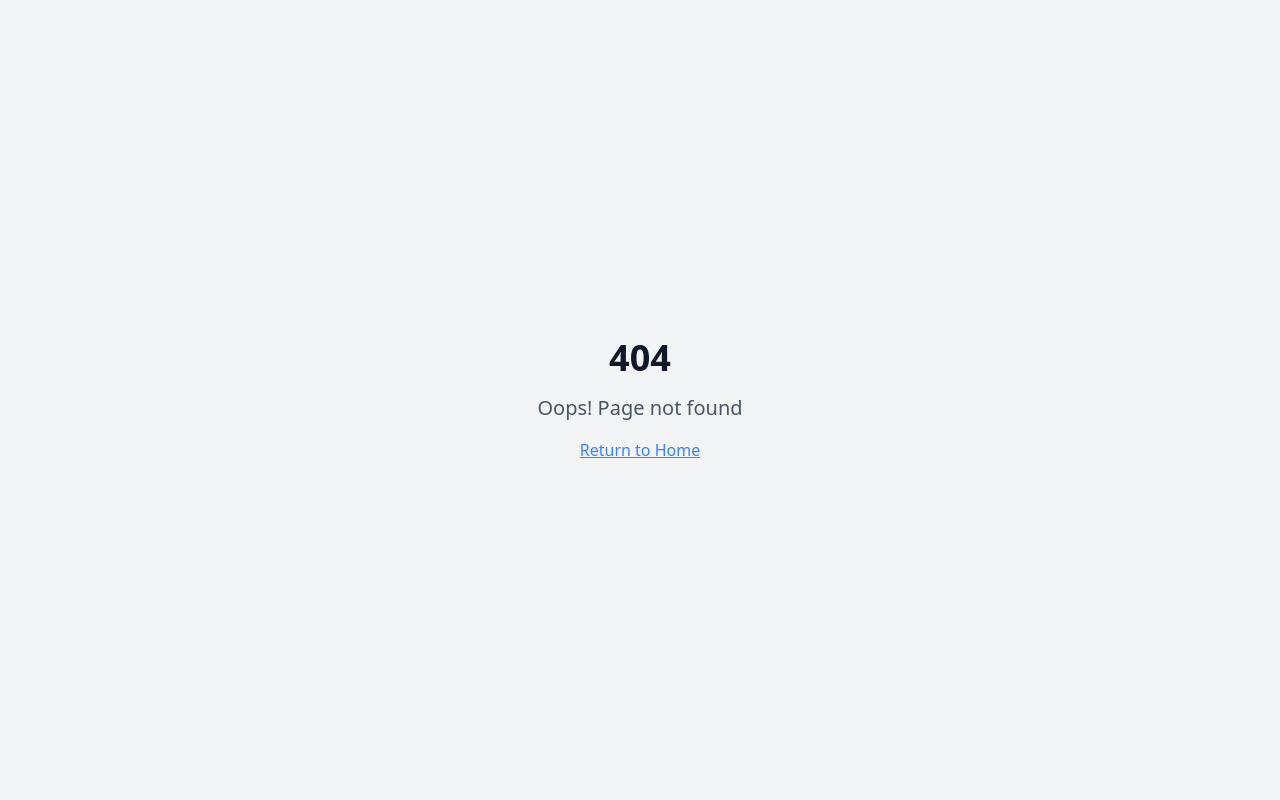
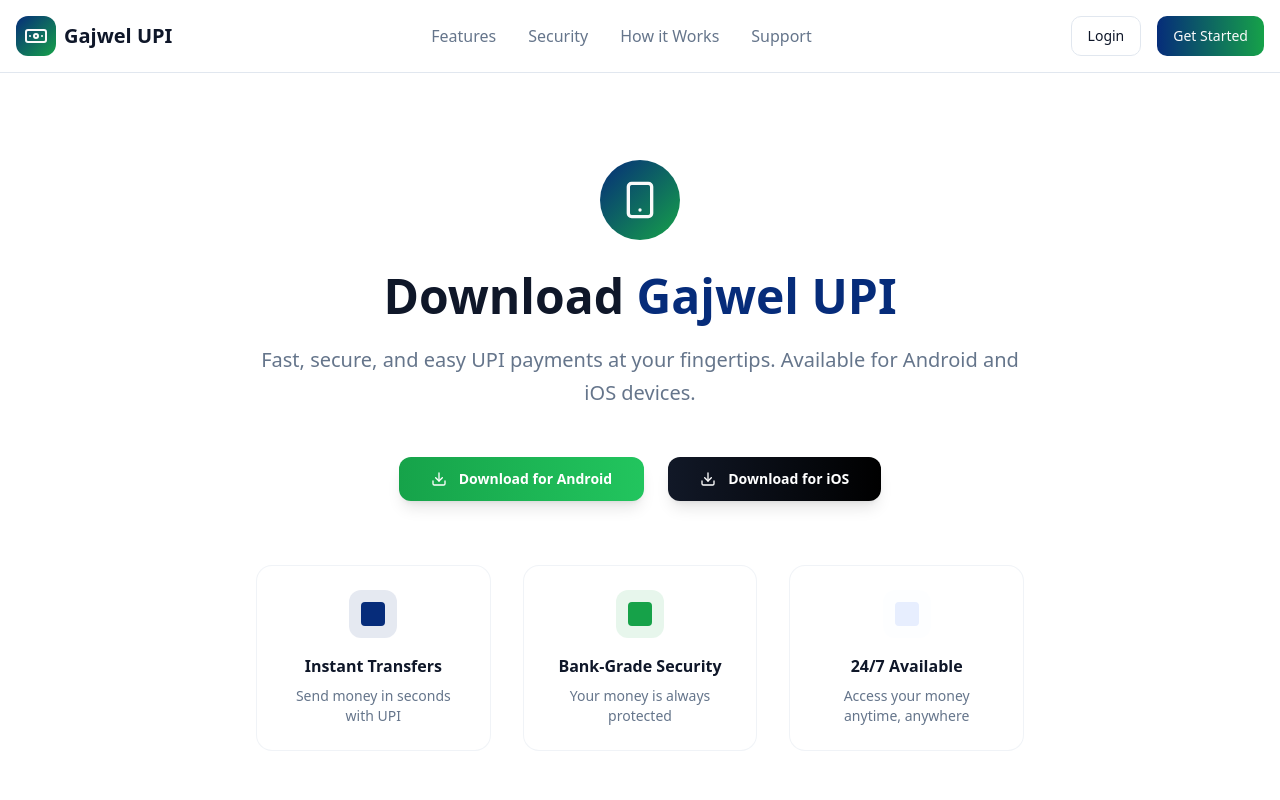
Before and after one commit to harshagudala44/upi-flow-plus, a React (Vite) app: page /download in a window 1280 px wide. Before the commit this address had no page. Shown: the top 800 px of the page. Built offline with nearby package versions, Linux system fonts and the light colour scheme.

Commit message:
Reverted to commit 374838a2f7ef18df22cdc11d039ca00a0bfd26a7

```diff
--- a/src/App.tsx
+++ b/src/App.tsx
@@ -4,6 +4,7 @@ import { TooltipProvider } from "@/components/ui/tooltip";
 import { QueryClient, QueryClientProvider } from "@tanstack/react-query";
 import { BrowserRouter, Routes, Route } from "react-router-dom";
 import Index from "./pages/Index";
+import Download from "./pages/Download";
 import NotFound from "./pages/NotFound";
 
 const queryClient = new QueryClient();
@@ -16,6 +17,7 @@ const App = () => (
       <BrowserRouter>
         <Routes>
           <Route path="/" element={<Index />} />
+          <Route path="/download" element={<Download />} />
           {/* ADD ALL CUSTOM ROUTES ABOVE THE CATCH-ALL "*" ROUTE */}
           <Route path="*" element={<NotFound />} />
         </Routes>
--- a/src/components/Header.tsx
+++ b/src/components/Header.tsx
@@ -1,5 +1,5 @@
 import { Button } from "@/components/ui/button";
-import { Shield, Menu } from "lucide-react";
+import { Banknote, Menu } from "lucide-react";
 import { useState } from "react";
 
 export const Header = () => {
@@ -11,7 +11,7 @@ export const Header = () => {
         <div className="flex items-center justify-between">
           <div className="flex items-center space-x-2">
             <div className="w-10 h-10 rounded-xl bg-gradient-to-br from-primary to-success flex items-center justify-center">
-              <Shield className="w-6 h-6 text-primary-foreground" />
+              <Banknote className="w-6 h-6 text-primary-foreground" />
             </div>
             <span className="text-xl font-bold text-foreground">Gajwel UPI</span>
           </div>
--- /dev/null
+++ b/src/pages/Download.tsx
@@ -0,0 +1,97 @@
+import { Header } from "@/components/Header";
+import { Footer } from "@/components/Footer";
+import { Button } from "@/components/ui/button";
+import { Smartphone, Download as DownloadIcon } from "lucide-react";
+
+const Download = () => {
+  return (
+    <div className="min-h-screen bg-gradient-to-br from-background-start to-background-end">
+      <Header />
+
+      <main className="pt-20">
+        <section className="py-20">
+          <div className="container mx-auto px-4 text-center">
+            <div className="max-w-3xl mx-auto">
+              <div className="w-20 h-20 rounded-full bg-gradient-to-br from-primary to-success mx-auto mb-8 flex items-center justify-center">
+                <Smartphone className="w-10 h-10 text-primary-foreground" />
+              </div>
+
+              <h1 className="text-4xl md:text-5xl font-bold text-foreground mb-6">
+                Download <span className="text-primary">Gajwel UPI</span>
+              </h1>
+
+              <p className="text-xl text-muted-foreground mb-12 leading-relaxed">
+                Fast, secure, and easy UPI payments at your fingertips.
+                Available for Android and iOS devices.
+              </p>
+
+              <div className="flex flex-col sm:flex-row gap-6 justify-center items-center max-w-md mx-auto">
+                <Button
+                  asChild
+                  size="lg"
+                  className="w-full sm:w-auto bg-gradient-to-r from-green-600 to-green-500 hover:from-green-700 hover:to-green-600 text-white font-semibold py-4 px-8 rounded-xl shadow-lg hover:shadow-xl transition-all duration-300"
+                >
+                  <a
+                    href="https://play.google.com/store/apps/details?id=com.gajwelupi"
+                    target="_blank"
+                    rel="noopener noreferrer"
+                    className="flex items-center gap-3"
+                  >
+                    <DownloadIcon className="w-5 h-5" />
+                    Download for Android
+                  </a>
+                </Button>
+
+                <Button
+                  asChild
+                  size="lg"
+                  className="w-full sm:w-auto bg-gradient-to-r from-gray-900 to-black hover:from-gray-800 hover:to-gray-900 text-white font-semibold py-4 px-8 rounded-xl shadow-lg hover:shadow-xl transition-all duration-300"
+                >
+                  <a
+                    href="https://apps.apple.com/app/gajwel-upi/id1234567890"
+                    target="_blank"
+                    rel="noopener noreferrer"
+                    className="flex items-center gap-3"
+                  >
+                    <DownloadIcon className="w-5 h-5" />
+                    Download for iOS
+                  </a>
+                </Button>
+              </div>
+
+              <div className="mt-16 grid md:grid-cols-3 gap-8 text-center">
+                <div className="p-6 rounded-2xl bg-card/50 backdrop-blur-sm border border-border/50">
+                  <div className="w-12 h-12 rounded-xl bg-primary/10 flex items-center justify-center mx-auto mb-4">
+                    <div className="w-6 h-6 rounded bg-primary"></div>
+                  </div>
+                  <h3 className="font-semibold text-foreground mb-2">Instant Transfers</h3>
+                  <p className="text-sm text-muted-foreground">Send money in seconds with UPI</p>
+                </div>
+
+                <div className="p-6 rounded-2xl bg-card/50 backdrop-blur-sm border border-border/50">
+                  <div className="w-12 h-12 rounded-xl bg-success/10 flex items-center justify-center mx-auto mb-4">
+                    <div className="w-6 h-6 rounded bg-success"></div>
+                  </div>
+                  <h3 className="font-semibold text-foreground mb-2">Bank-Grade Security</h3>
+                  <p className="text-sm text-muted-foreground">Your money is always protected</p>
+                </div>
+
+                <div className="p-6 rounded-2xl bg-card/50 backdrop-blur-sm border border-border/50">
+                  <div className="w-12 h-12 rounded-xl bg-accent/10 flex items-center justify-center mx-auto mb-4">
+                    <div className="w-6 h-6 rounded bg-accent"></div>
+                  </div>
+                  <h3 className="font-semibold text-foreground mb-2">24/7 Available</h3>
+                  <p className="text-sm text-muted-foreground">Access your money anytime, anywhere</p>
+                </div>
+              </div>
+            </div>
+          </div>
+        </section>
+      </main>
+
+      <Footer />
+    </div>
+  );
+};
+
+export default Download;
```
